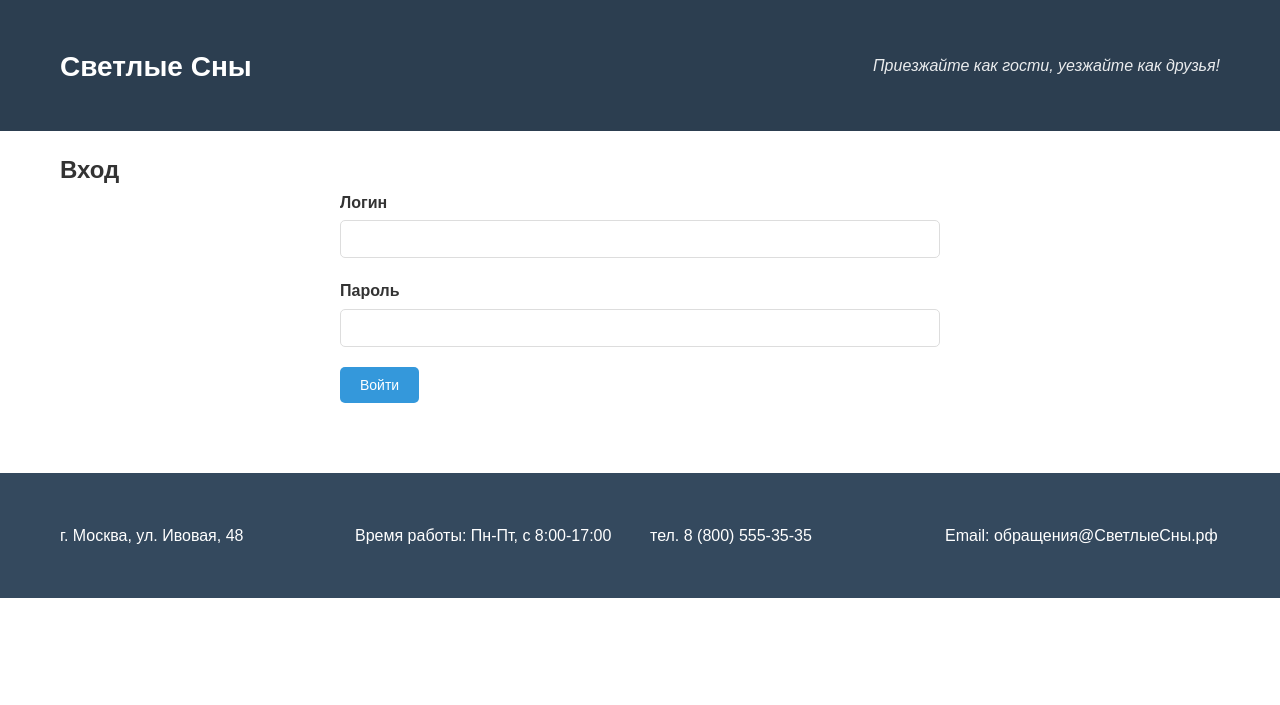
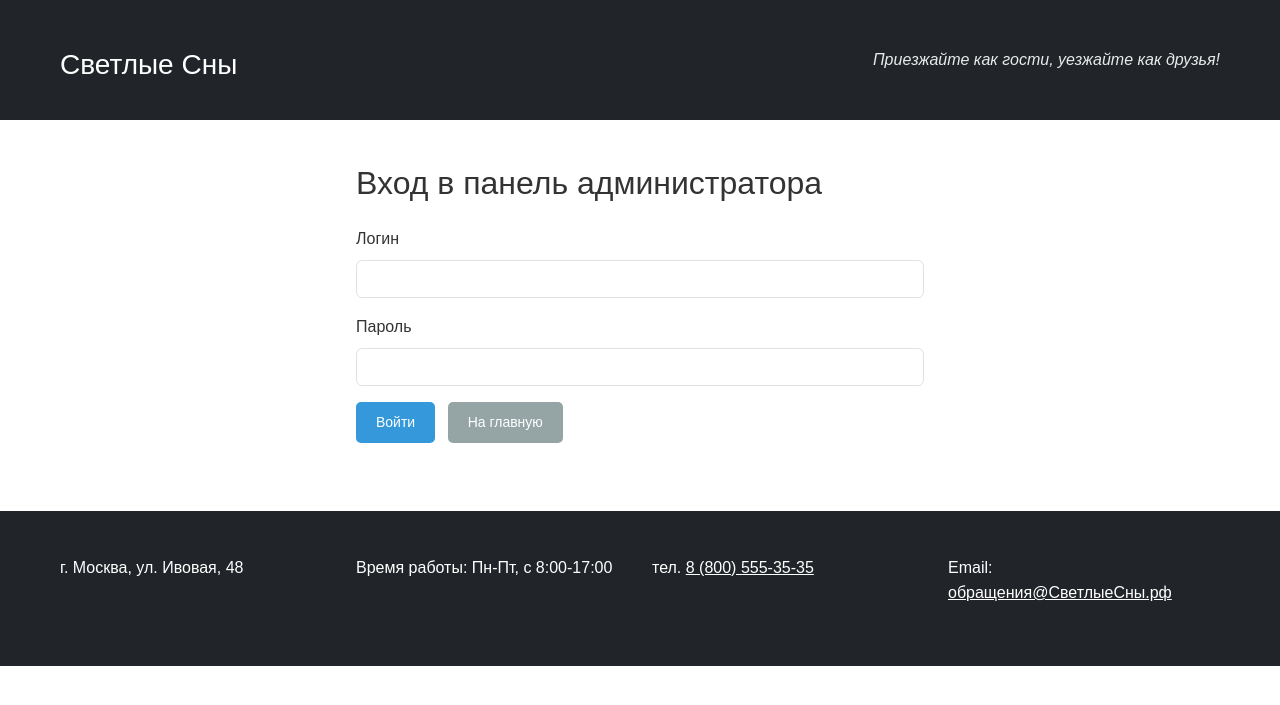
Before and after one commit to Ytk-Platonov/hotel-booking, a PHP site: page /login.php in a window 1280 px wide. Shown: the top 705 px of the page. Run offline with PHP 8.4, Linux system fonts and the light colour scheme; some libraries are stand-ins or nearby versions.

Commit message:
Update login.php

```diff
--- a/login.php
+++ b/login.php
@@ -10,7 +10,7 @@ if ($_SERVER['REQUEST_METHOD'] === 'POST') {
     if (empty($login) || empty($password)) {
         $error = 'Пожалуйста, заполните все поля';
     } else {
-        $stmt = $pdo->prepare("SELECT * FROM users WHERE login = :login AND role = 'admin'");
+        $stmt = $pdo->prepare("SELECT * FROM admin_users WHERE login = :login");
         $stmt->execute([':login' => $login]);
         $user = $stmt->fetch();
 
@@ -31,45 +31,57 @@ if ($_SERVER['REQUEST_METHOD'] === 'POST') {
     <meta charset="UTF-8">
     <meta name="viewport" content="width=device-width, initial-scale=1.0">
     <title>Вход - Светлые Сны</title>
+    <link rel="stylesheet" href="assets/css/bootstrap.min.css">
     <link rel="stylesheet" href="assets/css/style.css">
 </head>
 <body>
-    <header class="site-header">
-        <div class="container">
-            <h1 class="site-title"><a href="index.php">Светлые Сны</a></h1>
-            <p class="slogan">Приезжайте как гости, уезжайте как друзья!</p>
+
+<header class="site-header bg-dark text-white py-3">
+    <div class="container d-flex justify-content-between align-items-center">
+        <h1 class="site-title mb-0">
+            <a href="index.php" class="text-white text-decoration-none">Светлые Сны</a>
+        </h1>
+        <p class="slogan mb-0 fst-italic">Приезжайте как гости, уезжайте как друзья!</p>
     </div>
 </header>
 
-    <main class="container">
-        <h2>Вход</h2>
+<main class="container my-4">
+    <div class="row justify-content-center">
+        <div class="col-md-6">
+            <h2 class="mb-4">Вход в панель администратора</h2>
 
             <?php if ($error): ?>
-            <div class="error-message"><?= htmlspecialchars($error) ?></div>
+                <div class="alert alert-danger"><?= htmlspecialchars($error) ?></div>
             <?php endif; ?>
 
-        <form method="POST" action="login.php" class="login-form">
-            <div class="form-group">
-                <label for="login">Логин</label>
-                <input type="text" id="login" name="login" required>
+            <form method="POST" action="login.php">
+                <div class="mb-3">
+                    <label for="login" class="form-label">Логин</label>
+                    <input type="text" class="form-control" id="login" name="login" required>
                 </div>
 
-            <div class="form-group">
-                <label for="password">Пароль</label>
-                <input type="password" id="password" name="password" required>
+                <div class="mb-3">
+                    <label for="password" class="form-label">Пароль</label>
+                    <input type="password" class="form-control" id="password" name="password" required>
                 </div>
 
                 <button type="submit" class="btn btn-primary">Войти</button>
+                <a href="index.php" class="btn btn-secondary ms-2">На главную</a>
             </form>
+        </div>
+    </div>
 </main>
 
-    <footer class="site-footer">
+<footer class="site-footer bg-dark text-white py-4 mt-5">
     <div class="container">
-            <p>г. Москва, ул. Ивовая, 48</p>
-            <p>Время работы: Пн-Пт, с 8:00-17:00</p>
-            <p>тел. 8 (800) 555-35-35</p>
-            <p>Email: обращения@СветлыеСны.рф</p>
+        <div class="row">
+            <div class="col-md-3"><p>г. Москва, ул. Ивовая, 48</p></div>
+            <div class="col-md-3"><p>Время работы: Пн-Пт, с 8:00-17:00</p></div>
+            <div class="col-md-3"><p>тел. <a href="tel:88005553535" class="text-white">8 (800) 555-35-35</a></p></div>
+            <div class="col-md-3"><p>Email: <a href="mailto:обращения@СветлыеСны.рф" class="text-white">обращения@СветлыеСны.рф</a></p></div>
+        </div>
     </div>
 </footer>
+
 </body>
 </html>
```
Lines whose indentation alone changed are shown as unchanged.
